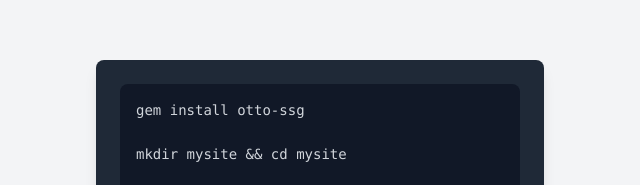
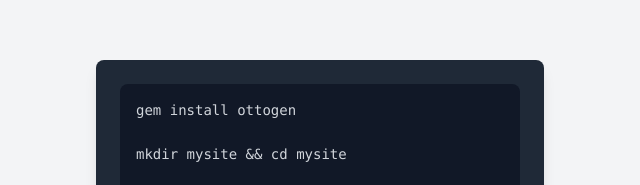
Before and after one commit to tacoda/otto, a plain HTML site: page index.html in a window 1280 px wide. Shown: the part 1797-1982 px from the top of the page, 320-960 px from the left. Drawn offline with nearby package versions, Linux system fonts and the light colour scheme.

Commit message:
Fix gem name

```diff
--- a/index.html
+++ b/index.html
@@ -128,7 +128,7 @@
                         <pre
                             class="bg-gray-900 text-gray-300 rounded-lg p-4 overflow-auto"
                         >
-<code class="block text-sm">gem install otto-ssg</code>
+<code class="block text-sm">gem install ottogen</code>
 <code class="block text-sm">mkdir mysite && cd mysite</code>
 <code class="block text-sm">otto init</code>
 <code class="block text-sm">otto build</code>
```
